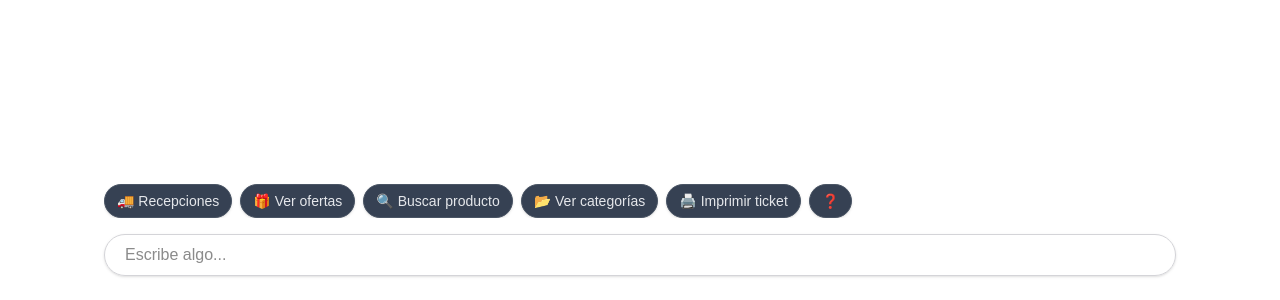
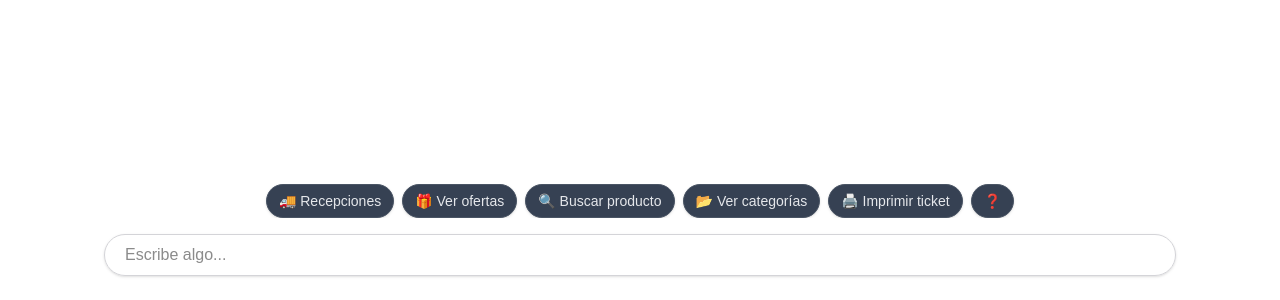
Before and after one commit to galiprandi/zero-ui, a Next.js app: page / in a window 1280 px wide. Shown: the part 500-800 px from the top of the page. Built offline with nearby package versions, Linux system fonts and the light colour scheme.

Commit message:
refactor: center quick replies and simplify chat scroll handling

```diff
--- a/app/components/QuickReplies.tsx
+++ b/app/components/QuickReplies.tsx
@@ -8,7 +8,7 @@ export default function QuickReplies({
   return (
     <div className="w-full py-2">
       <div
-        className="quick-replies flex gap-2 overflow-x-auto scrollbar-hide"
+        className="quick-replies flex gap-2 overflow-x-auto scrollbar-hide items-center justify-center"
         style={{ scrollbarWidth: "none", msOverflowStyle: "none" }}
       >
         {replies.map((reply) => (
--- a/app/components/chat/ChatInput.tsx
+++ b/app/components/chat/ChatInput.tsx
@@ -30,9 +30,7 @@ export default function ChatInput({
         <input
           className="w-full dark:bg-zinc-900 p-2 px-5 border border-zinc-300 dark:border-zinc-800 rounded-full shadow-sm"
           value={input}
-          placeholder={
-            isStreaming ? "Esperando respuesta..." : "Escribe algo..."
-          }
+          placeholder={isStreaming ? "Respondiendo..." : "Escribe algo..."}
           onChange={(e) => setInput(e.target.value)}
           disabled={isStreaming}
         />
@@ -46,4 +44,5 @@ interface ChatInputProps {
   onSelect: (reply: string) => void;
   sendMessage: (message: { text: string }) => void;
   isStreaming?: boolean;
+  disabled?: boolean;
 }
--- a/app/globals.css
+++ b/app/globals.css
@@ -31,6 +31,13 @@ body {
   overflow: hidden;
 }
 
+* {
+  scrollbar-width: thin;
+  scroll-behavior: smooth;
+  scrollbar-color: var(--table-border) var(--table-hover);
+  box-sizing: border-box;
+}
+
 .zero-ui {
   position: fixed;
   bottom: 6rem;
@@ -48,6 +55,8 @@ body {
   box-shadow: 0 10px 25px rgba(0, 0, 0, 0.1);
 }
 
+
+
 @media (prefers-color-scheme: dark) {
   .zero-ui {
     background: rgba(31, 41, 55, 0.95);
--- a/app/hooks/chat/useScrollToBottom.ts
+++ /dev/null
@@ -1,18 +0,0 @@
-import type { UIMessage } from "@ai-sdk/react";
-import { useEffect, useRef } from "react";
-
-export function useScrollToBottom(messages: UIMessage[]) {
-  const messagesEndRef = useRef<HTMLDivElement>(null);
-  const lastScrollRef = useRef(Date.now());
-
-  // biome-ignore lint: messages.length is the correct dependency for scrolling logic
-  useEffect(() => {
-    const now = Date.now();
-    if (now - lastScrollRef.current > 5000) {
-      messagesEndRef.current?.scrollIntoView({ behavior: "smooth" });
-      lastScrollRef.current = now;
-    }
-  }, [messages.length]);
-
-  return messagesEndRef;
-}
--- a/app/page.tsx
+++ b/app/page.tsx
@@ -1,17 +1,27 @@
 "use client";
 
 import { useChat } from "@ai-sdk/react";
+import { useRef, useState } from "react";
 import ChatInput from "./components/chat/ChatInput";
 import MessagesList from "./components/chat/MessagesList";
 import { useQuickReplies } from "./hooks/chat/useQuickReplies";
-import { useScrollToBottom } from "./hooks/chat/useScrollToBottom";
 
 export default function Chat() {
+  const messagesEndRef = useRef<HTMLDivElement>(null);
   const { messages, sendMessage } = useChat();
-  const messagesEndRef = useScrollToBottom(messages);
+  const [isLoading, setIsLoading] = useState(false);
+
   const { quickReplies, handleQuickReplies, handleQuickReplySelect } =
     useQuickReplies(messages);
-  const handleSelect = handleQuickReplySelect(sendMessage);
+
+  const wrappedSendMessage = async (message: { text: string }) => {
+    setIsLoading(true);
+    await sendMessage(message);
+    setIsLoading(false);
+    messagesEndRef.current?.scrollIntoView({ behavior: "smooth" });
+  };
+
+  const handleSelect = handleQuickReplySelect(wrappedSendMessage);
 
   return (
     <div className="page-container flex flex-col w-full max-w-[1120px] mx-auto h-[100dvh] px-[1em] py-[1em]">
@@ -28,7 +38,8 @@ export default function Chat() {
       <ChatInput
         quickReplies={quickReplies}
         onSelect={handleSelect}
-        sendMessage={sendMessage}
+        sendMessage={wrappedSendMessage}
+        isStreaming={isLoading}
       />
     </div>
   );
```
